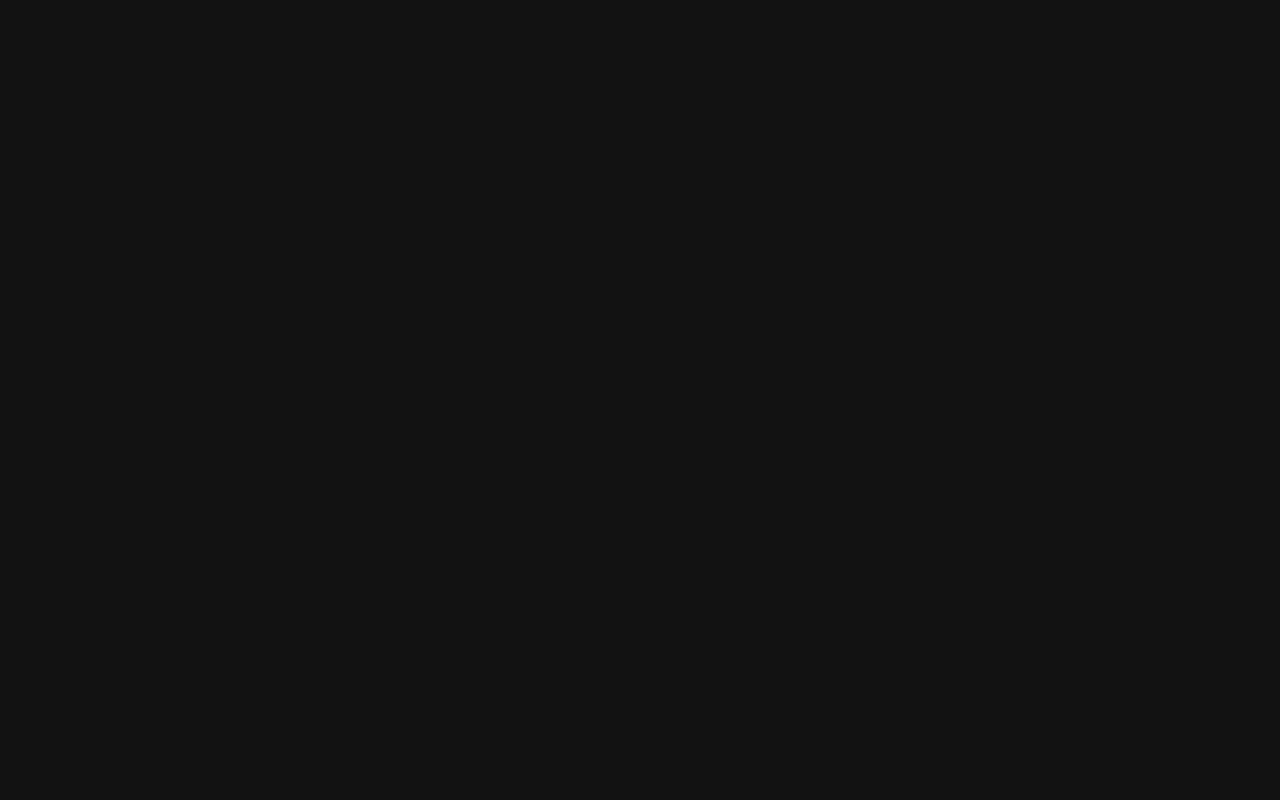
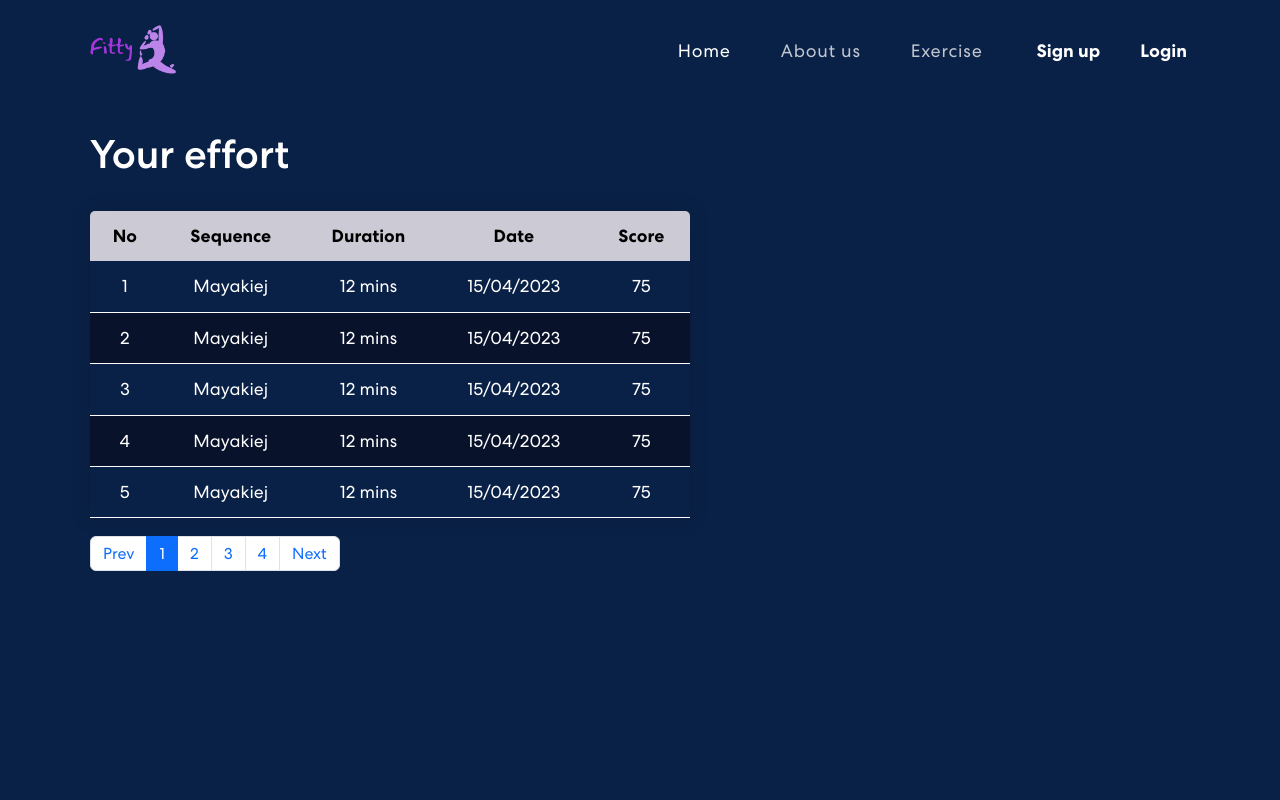
Before and after one commit to khoith05/yogaWebFrontend, a React (Create React App) app: page /history in a window 1280 px wide. Before the commit this address had no page. Shown: the top 800 px of the page. Built offline with nearby package versions, Linux system fonts and the light colour scheme.

Commit message:
Add History page (w/ pagination)

```diff
--- a/src/App.css
+++ b/src/App.css
@@ -713,3 +713,71 @@ nav.navbar .navbar-toggler[aria-expanded="true"] .navbar-toggler-icon {
 .login-register p a:hover {
   text-decoration: underline;
 }
+
+
+/************ History ************/
+.history {
+  margin-top: 0px;
+  padding: 130px 0 120px 0;
+  background-color: #0a2147;
+  background-position: top center;
+  background-size: cover;
+  background-repeat: no-repeat;
+  /* display: flex;
+  justify-content: center;
+  align-items: center; */
+}
+
+.history .wrapper {
+  /* position: relative; */
+  padding: 0 0 0 90px;
+  width: 400px;
+  height: 440px;
+  /* background: transparent;
+  border: 2px solid rgba(225, 225, 225, .5);
+  border-radius: 20px;
+  backdrop-filter: blur(20px);
+  box-shadow: 0 0 30px rgba(0,0,0,.5); */
+  display: flex;
+  flex-direction: column;
+  /* justify-content: center; */
+  align-items: flex-start;
+}
+
+
+.content-table {
+  border-collapse: collapse;
+  margin: 25px 0;
+  padding: 1000px 0;
+  font-size: 1.1em;
+  min-width: 600px;
+  border-radius: 5px 5px 0 0;
+  overflow: hidden;
+  box-shadow: 0 0 20px rgba(0,0,0,.15);
+  min-width: 600px;
+}
+
+.table-box {
+  min-height: 350px;
+}
+
+.content-table thead tr {
+  background-color: rgb(204, 202, 212);
+  color: black;
+  text-align: center;
+  font-weight: bold;
+}
+
+.content-table th,
+.content-table td {
+  padding: 12px 15px;
+}
+
+.content-table tbody tr {
+  border-bottom: 1px solid white;
+  text-align: center;
+}
+
+.content-table tbody tr:nth-of-type(even) {
+  background-color: #08122b;
+}
--- a/src/App.js
+++ b/src/App.js
@@ -6,6 +6,7 @@ import 'bootstrap/dist/css/bootstrap.min.css';
 import Layout from './views/Layout';
 import Signup from './views/Signup';
 import Login from './views/Login';
+import History from './views/History';
 
 function App() {
   return (
@@ -16,6 +17,7 @@ function App() {
           <Route path="login" element={<Login />} />
           <Route path="signup" element={<Signup />} />
           <Route path="camera" element={<Camera />} />
+          <Route path="history" element={<History />} />
           {/* <Route path="dashboard" element={<Dashboard />} />
 
           <Route path="*" element={<NoMatch />} /> */}
--- /dev/null
+++ b/src/assets/data/data.json
@@ -0,0 +1,128 @@
+[
+    {
+        "No": "1",
+        "Sequence": "Mayakiej",
+        "Duration": "12 mins",
+        "Date": "15/04/2023",
+        "Score": 75
+    },
+    {
+        "No": "2",
+        "Sequence": "Mayakiej",
+        "Duration": "12 mins",
+        "Date": "15/04/2023",
+        "Score": 75
+    },
+    {
+        "No": "3",
+        "Sequence": "Mayakiej",
+        "Duration": "12 mins",
+        "Date": "15/04/2023",
+        "Score": 75
+    },
+    {
+        "No": "4",
+        "Sequence": "Mayakiej",
+        "Duration": "12 mins",
+        "Date": "15/04/2023",
+        "Score": 75
+    },
+    {
+        "No": "5",
+        "Sequence": "Mayakiej",
+        "Duration": "12 mins",
+        "Date": "15/04/2023",
+        "Score": 75
+    },
+    {
+        "No": "6",
+        "Sequence": "Mayakiej",
+        "Duration": "12 mins",
+        "Date": "15/04/2023",
+        "Score": 75
+    },
+    {
+        "No": "7",
+        "Sequence": "Mayakiej",
+        "Duration": "12 mins",
+        "Date": "15/04/2023",
+        "Score": 75
+    },
+    {
+        "No": "8",
+        "Sequence": "Mayakiej",
+        "Duration": "12 mins",
+        "Date": "15/04/2023",
+        "Score": 75
+    },
+    {
+        "No": "9",
+        "Sequence": "Mayakiej",
+        "Duration": "12 mins",
+        "Date": "15/04/2023",
+        "Score": 75
+    },
+    {
+        "No": "10",
+        "Sequence": "Mayakiej",
+        "Duration": "12 mins",
+        "Date": "15/04/2023",
+        "Score": 75
+    },
+    {
+        "No": "11",
+        "Sequence": "Mayakiej",
+        "Duration": "12 mins",
+        "Date": "15/04/2023",
+        "Score": 75
+    },
+    {
+        "No": "12",
+        "Sequence": "Mayakiej",
+        "Duration": "12 mins",
+        "Date": "15/04/2023",
+        "Score": 75
+    },
+    {
+        "No": "13",
+        "Sequence": "Mayakiej",
+        "Duration": "12 mins",
+        "Date": "15/04/2023",
+        "Score": 75
+    },
+    {
+        "No": "14",
+        "Sequence": "Mayakiej",
+        "Duration": "12 mins",
+        "Date": "15/04/2023",
+        "Score": 75
+    },
+    {
+        "No": "15",
+        "Sequence": "Mayakiej",
+        "Duration": "12 mins",
+        "Date": "15/04/2023",
+        "Score": 75
+    },
+    {
+        "No": "16",
+        "Sequence": "Mayakiej",
+        "Duration": "12 mins",
+        "Date": "15/04/2023",
+        "Score": 75
+    },
+    {
+        "No": "17",
+        "Sequence": "Mayakiej",
+        "Duration": "12 mins",
+        "Date": "15/04/2023",
+        "Score": 75
+    },
+    {
+        "No": "18",
+        "Sequence": "Mayakiej",
+        "Duration": "12 mins",
+        "Date": "15/04/2023",
+        "Score": 75
+    }
+]
--- /dev/null
+++ b/src/views/History.js
@@ -0,0 +1,85 @@
+import React from 'react'
+import Data from '../assets/data/data.json'
+import { useState } from 'react';
+
+function History () {
+
+    const [currentPage, setCurrentPage] = useState(1)
+    const recordsPerPage = 5;
+    const lastIndex = currentPage * recordsPerPage;
+    const firstIntex = lastIndex - recordsPerPage;
+    const records = Data.slice(firstIntex, lastIndex);
+    const npage = Math.ceil(Data.length / recordsPerPage)
+    const numbers = [...Array(npage+1).keys()].slice(1)
+
+    return (
+        <div className="history">
+            <div className="wrapper">
+                <h1>Your effort</h1>
+                <div className='table-box'>
+                    <table class="content-table">
+                        <thead>
+                            <tr>
+                                <th class="th-sm">No</th>
+                                <th class="th-sm">Sequence</th>
+                                <th class="th-sm">Duration</th>
+                                <th class="th-sm">Date</th>
+                                <th class="th-sm">Score</th>
+                            </tr>
+                        </thead>
+                        <tbody>
+                            {records.map((d,i) => (
+                                <tr key={i}>
+                                    <td>{d.No}</td>
+                                    <td>{d.Sequence}</td>
+                                    <td>{d.Duration}</td>
+                                    <td>{d.Date}</td>
+                                    <td>{d.Score}</td>
+                                </tr>
+                            ))}
+                        </tbody>
+                    </table>
+                </div>
+
+                <section>
+                    <ul className='pagination'>
+                        <li className = 'page-item'>
+                            <a href='#' className='page-link'
+                            onClick={prePage}>Prev</a>
+                        </li>
+                        {
+                            numbers.map((n,i) => (
+                                <li className={`page-item ${currentPage === n ? 'active' : ''}`} key={i}>
+                                    <a href='#' className='page-link'
+                                    onClick={() => changeCPage(n)}  >{n}</a>
+                                </li>
+                            ))
+                        }
+                        <li className = 'page-item'>
+                            <a href='#' className='page-link'
+                            onClick={nextPage}>Next</a>
+                        </li>
+                    </ul>
+                </section>
+            </div>
+        </div>
+    )
+
+    function prePage () {
+        if (currentPage !== 1) {
+            setCurrentPage(currentPage - 1)
+        }
+    }
+
+    function changeCPage (id) {
+    setCurrentPage(id)
+    }
+
+    function nextPage () {
+    if (currentPage !== npage) {
+        setCurrentPage(currentPage + 1)
+    }
+    }
+  }
+
+  export default History;
```
